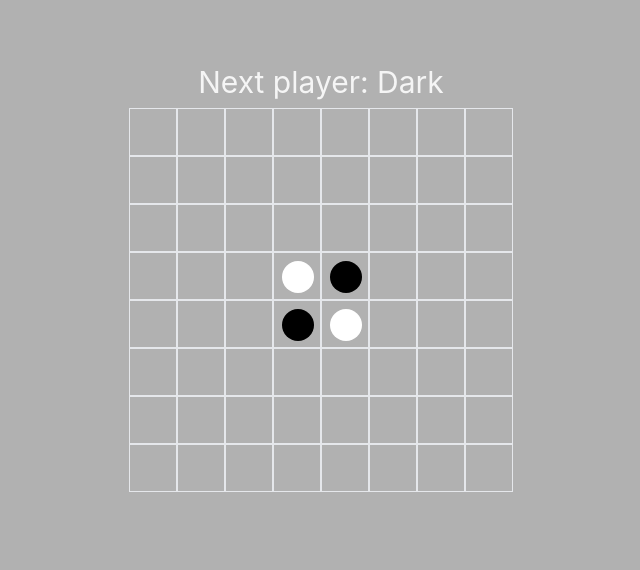
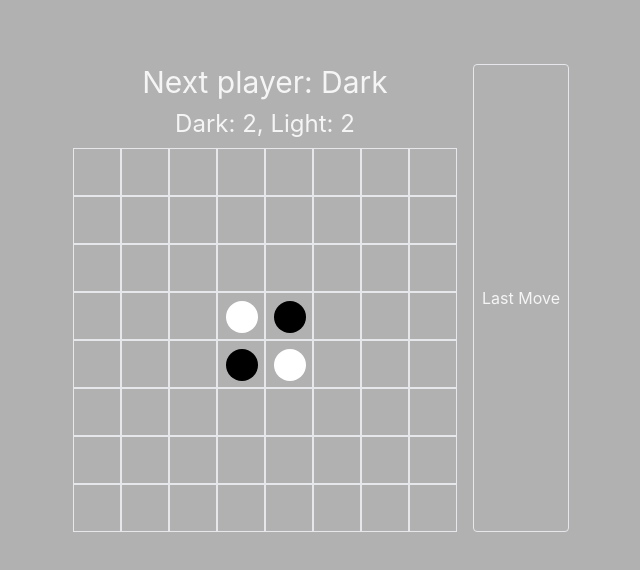
Before and after one commit to heyimkaijoe/my-reversi, a React (Vite) app: page / in a window 1280 px wide. Shown: the top 570 px of the page, without its empty margins (319-959 px from the left). Built offline with nearby package versions, Linux system fonts and the light colour scheme.

Commit message:
Add: count dark/light disk num

```diff
--- a/components/Board/index.jsx
+++ b/components/Board/index.jsx
@@ -10,12 +10,15 @@ export default function Board({ currentDisks, darkIsNext, handlePlay }) {
     const boardRows = chunks.map((chunk, idx) => {
         return <BoardRow key={idx} row={idx} disks={chunk} handlePlay={handlePlay} />;
     });
-    let status = "Next player: " + (darkIsNext ? "Dark" : "Light");
+    const status = "Next player: " + (darkIsNext ? "Dark" : "Light");
+    const countDisksByType = (isDarkDisk) => currentDisks.filter((disk) => disk === isDarkDisk).length;
+    const scores = "Dark: " + countDisksByType(true) + ", Light: " + countDisksByType(false);
 
     return (
-        <>
+        <div className="flex flex-col">
             <div className="text-3xl mb-2">{status}</div>
+            <div className="text-2xl mb-2">{scores}</div>
             <div>{boardRows}</div>
-        </>
+        </div>
     );
 }
--- a/components/Game/index.jsx
+++ b/components/Game/index.jsx
@@ -7,7 +7,6 @@ export default function Game() {
     const [currentMove, setCurrentMove] = useState(0);
     const darkIsNext = currentMove % 2 === 0;
     const currentDisks = history[currentMove];
-    const nextDisks = currentDisks.slice();
     const handlePlay = (row, col) => {
         const diskIdx = calcDiskIdx(row, col);
         console.log(`${diskIdx} Clicked`);
@@ -27,8 +26,12 @@ export default function Game() {
 
     let flippable = [];
     let temp = [];
+    const findFlippable = (diskIdx) => {
+        if (currentDisks[diskIdx] === null || currentDisks[diskIdx] === undefined || (temp.filter((idx) => currentDisks[idx] === darkIsNext).length === 1)) return;
+        return temp.push(diskIdx);
+    };
     const collectFlippable = () => {
-        if (!(temp.every((idx) => nextDisks[idx] === !darkIsNext))) flippable = flippable.concat(temp.slice(0, temp.length - 1));
+        if (!(temp.every((idx) => currentDisks[idx] === !darkIsNext))) flippable = flippable.concat(temp.slice(0, temp.length - 1));
         temp = [];
     };
     const flipDisks = (row, col) => {
@@ -38,16 +41,14 @@ export default function Game() {
         // horizontal +
         for (let i = col + 1; i <= maxDiskIdx; i++) {
             let diskIdx = calcDiskIdx(row, i);
-            if (nextDisks[diskIdx] === null || nextDisks[diskIdx] === undefined || (temp.filter((idx) => nextDisks[idx] === darkIsNext).length === 1)) break;
-            temp.push(diskIdx);
+            if (findFlippable(diskIdx) === undefined) break;
         };
         console.log(`hor +: ${temp}`);
         collectFlippable();
         // horizontal -
         for (let i = col - 1; i >= minDiskIdx; i--) {
             let diskIdx = calcDiskIdx(row, i);
-            if (nextDisks[diskIdx] === null || nextDisks[diskIdx] === undefined || (temp.filter((idx) => nextDisks[idx] === darkIsNext).length === 1)) break;
-            temp.push(diskIdx);
+            if (findFlippable(diskIdx) === undefined) break;
         };
         console.log(`hor -: ${temp}`);
         collectFlippable();
@@ -55,17 +56,14 @@ export default function Game() {
         // vertical +
         for (let i = row + 1; i <= maxDiskIdx; i++) {
             let diskIdx = calcDiskIdx(i, col);
-            if (nextDisks[diskIdx] === null || nextDisks[diskIdx] === undefined || (temp.filter((idx) => nextDisks[idx] === darkIsNext).length === 1)) break;
-            temp.push(diskIdx);
+            if (findFlippable(diskIdx) === undefined) break;
         }
         console.log(`ver +: ${temp}`);
-        if (!(temp.every((idx) => nextDisks[idx] === !darkIsNext))) flippable = flippable.concat(temp.slice(0, temp.length - 1));
-        temp = [];
+        collectFlippable();
         // vertical -
-        for (let i = row - 1; row >= minDiskIdx; i--) {
+        for (let i = row - 1; i >= minDiskIdx; i--) {
             let diskIdx = calcDiskIdx(i, col);
-            if (nextDisks[diskIdx] === null || nextDisks[diskIdx] === undefined || (temp.filter((idx) => nextDisks[idx] === darkIsNext).length === 1)) break;
-            temp.push(diskIdx);
+            if (findFlippable(diskIdx) === undefined) break;
         };
         console.log(`ver -: ${temp}`);
         collectFlippable();
@@ -76,20 +74,17 @@ export default function Game() {
             let nextCol = col - i;
             let diskIdx = calcDiskIdx(nextRow, nextCol);
 
-            if (nextDisks[diskIdx] === null || nextDisks[diskIdx] === undefined || (temp.filter((idx) => nextDisks[idx] === darkIsNext).length === 1)) break;
-                temp.push(diskIdx);
+            if (findFlippable(diskIdx) === undefined) break;
         }
         console.log(`pos slope +: ${temp}`);
-        if (!(temp.every((idx) => nextDisks[idx] === !darkIsNext))) flippable = flippable.concat(temp.slice(0, temp.length - 1));
-        temp = [];
+        collectFlippable();
         // positive slope -
         for (let i = 1; i <= 7; i++) {
             let nextRow = row - i;
             let nextCol = col + i;
             let diskIdx = calcDiskIdx(nextRow, nextCol);
 
-            if (nextDisks[diskIdx] === null || nextDisks[diskIdx] === undefined || (temp.filter((idx) => nextDisks[idx] === darkIsNext).length === 1)) break;
-                temp.push(diskIdx);
+            if (findFlippable(diskIdx) === undefined) break;
         }
         console.log(`pos slope -: ${temp}`);
         collectFlippable();
@@ -100,8 +95,7 @@ export default function Game() {
             let nextCol = col + i;
             let diskIdx = calcDiskIdx(nextRow, nextCol);
 
-            if (nextDisks[diskIdx] === null || nextDisks[diskIdx] === undefined || (temp.filter((idx) => nextDisks[idx] === darkIsNext).length === 1)) break;
-                temp.push(diskIdx);
+            if (findFlippable(diskIdx) === undefined) break;
         }
         console.log(`neg slope +: ${temp}`);
         collectFlippable();
@@ -111,15 +105,15 @@ export default function Game() {
             let nextCol = col - i;
             let diskIdx = calcDiskIdx(nextRow, nextCol);
 
-            if (nextDisks[diskIdx] === null || nextDisks[diskIdx] === undefined || (temp.filter((idx) => nextDisks[idx] === darkIsNext).length === 1)) break;
-                temp.push(diskIdx);
+            if (findFlippable(diskIdx) === undefined) break;
         }
         console.log(`neg slope -: ${temp}`);
         collectFlippable();
-        // TODO: make duplicates into functions
+
         // TODO: make back(last move) button
         console.log(`flippable: ${flippable}`);
         if (flippable.length !== 0) {
+            const nextDisks = currentDisks.slice();
             flippable.forEach((num) => {
                 nextDisks[num] = darkIsNext;
             });
@@ -129,12 +123,21 @@ export default function Game() {
             return;
         };
     };
+    const jumpToLastMove = () => {
+        setHistory(history.slice(0, -1));
+        setCurrentMove(currentMove - 1);
+    };
 
     return (
-        <Board currentDisks={currentDisks} darkIsNext={darkIsNext} handlePlay={handlePlay}/>
+        <div className="flex justify-center">
+            <Board currentDisks={currentDisks} darkIsNext={darkIsNext} handlePlay={handlePlay}/>
+            <button onClick={jumpToLastMove} className="ml-4 border rounded p-2 cursor-pointer">Last Move</button>
+        </div>
     );
 }
 
 function calcDiskIdx(row, col) {
-    return row * 8 + col;
+    if ((0 <= row && row <= 7) && (0 <= col && col <= 7)) {
+        return row * 8 + col;
+    };
 }
```
